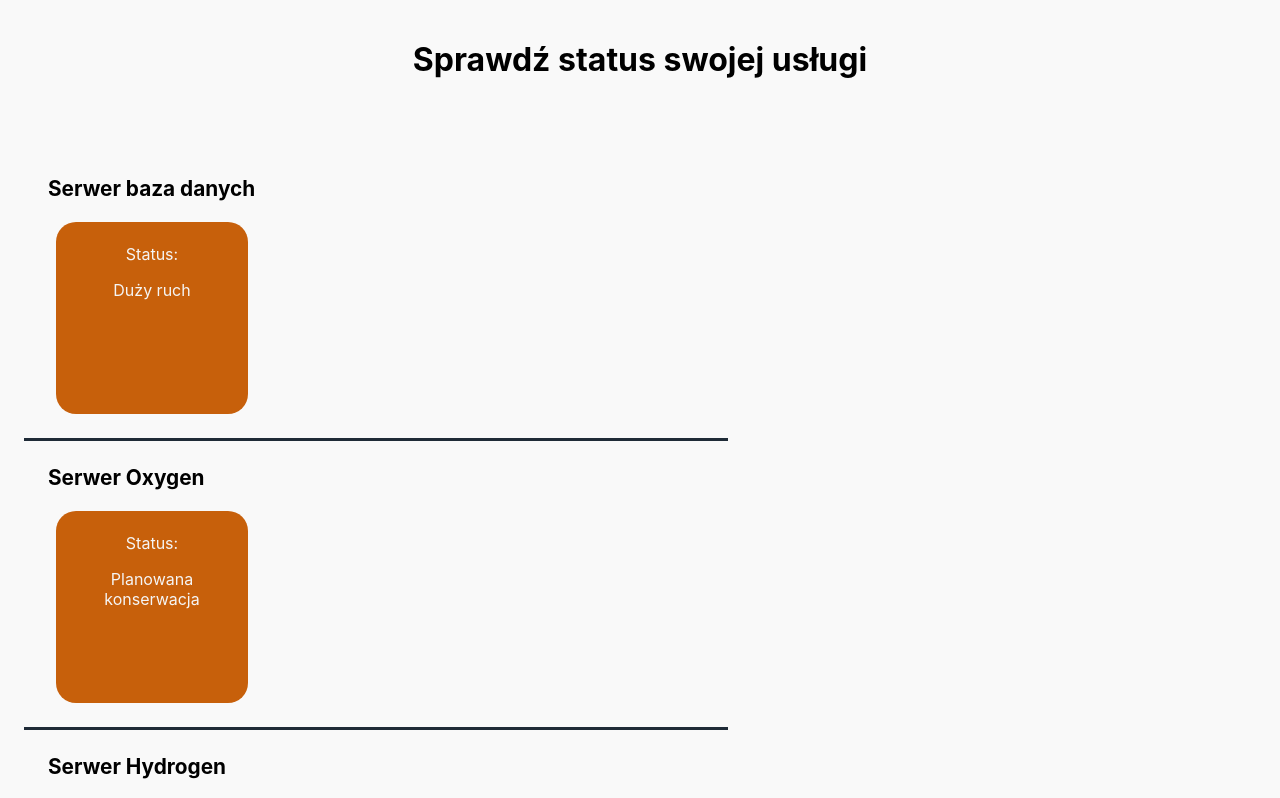
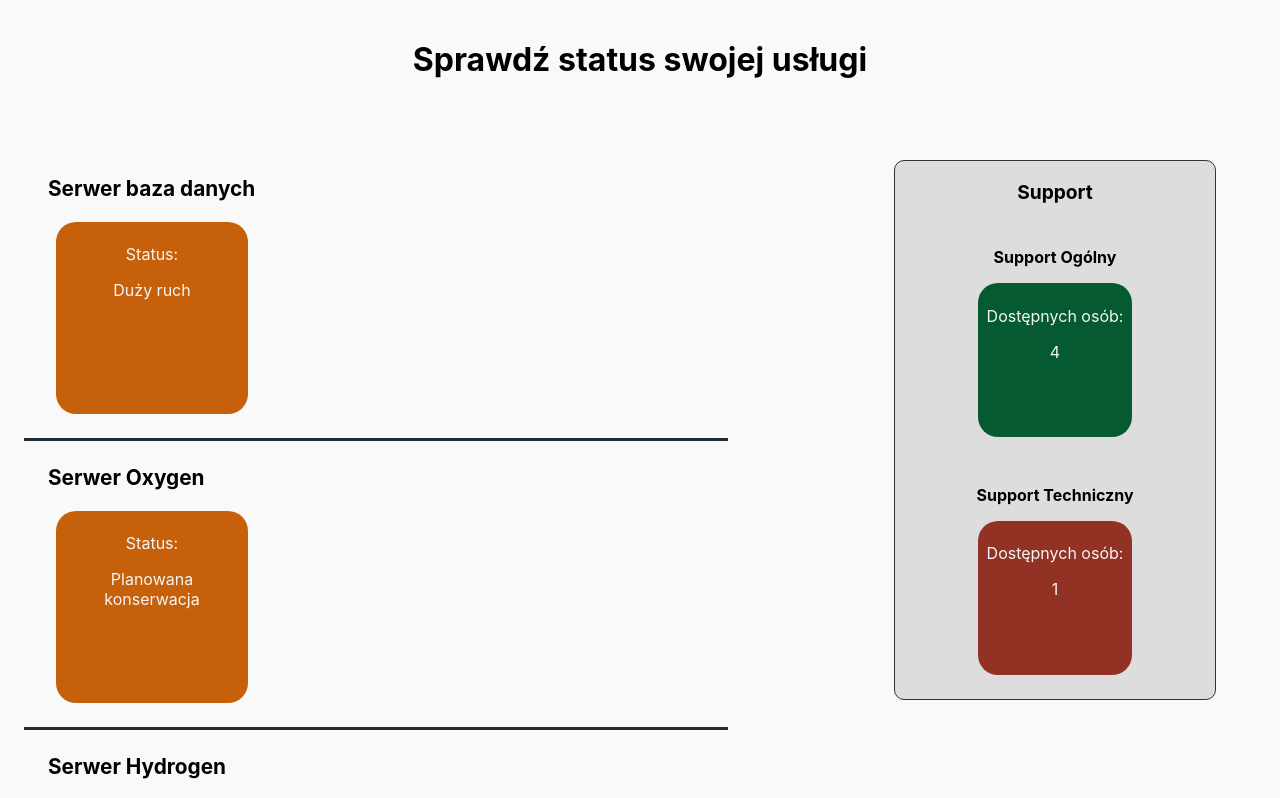
Before and after one commit to pinkjagnie/support-page-bb, a React (Create React App) app: page / in a window 1280 px wide. Shown: the top 798 px of the page. Built offline with nearby package versions, Linux system fonts and the light colour scheme.

Commit message:
Added support box

```diff
--- a/src/App.js
+++ b/src/App.js
@@ -1,11 +1,13 @@
 import Header from "./components/Header";
 import Main from "./components/Main";
+import Support from "./components/Support";
 
 function App() {
   return (
     <>
       <Header />
       <Main />
+      <Support />
     </>
   );
 }
--- /dev/null
+++ b/src/components/Support.js
@@ -0,0 +1,37 @@
+import React from "react";
+
+import styles from "./support.module.css";
+
+const Support = () => {
+  return(
+    <div className={styles.supportSection}>
+      <div className={styles.supportOverall}>
+
+        <p className={styles.supportName}>Support</p>
+
+        <div className={styles.supportBox}>
+          <p className={styles.supportTitle}>Support Ogólny</p>
+          <div className={styles.supportStatusOK}>
+            <div className={styles.supportStatusText}>
+              <p>Dostępnych osób:</p>
+              <p>4</p>
+            </div>
+          </div>
+        </div>
+
+        <div className={styles.supportBox}>
+          <p className={styles.supportTitle}>Support Techniczny</p>
+          <div className={styles.supportStatusBad}>
+            <div className={styles.supportStatusText}>
+              <p>Dostępnych osób:</p>
+              <p>1</p>
+            </div>
+          </div>
+        </div>
+
+      </div>
+    </div>
+  )
+};
+
+export default Support;
--- /dev/null
+++ b/src/components/support.module.css
@@ -0,0 +1,67 @@
+.supportSection {
+  width: 30vw;
+  position: relative;
+}
+
+.supportOverall {
+  position: fixed;
+  right: 5vw;
+  top: 20vh;
+  width: 25vw;
+  background-color: #ddd;
+  border: #333 solid 1px;
+  border-radius: 10px;
+}
+
+.supportOverall .supportName {
+  font-size: 1.2rem;
+  font-weight: bold;
+  text-align: center;
+}
+
+.supportBox {
+  padding: 1.5rem;
+}
+
+.supportTitle {
+  margin-top: 0;
+  text-align: center;
+  font-weight: bold;
+}
+
+.supportBox .supportStatus,
+.supportBox .supportStatusOK,
+.supportBox .supportStatusBad,
+.supportBox .supportStatusOr,
+.supportBox .supportStatusRest {
+  margin: 0 auto;
+  width: 12vw;
+  height: 12vw;
+  border-radius: 20px;
+}
+
+.supportBox .supportStatusOK {
+  background-color: #055a32;
+}
+
+.supportBox .supportStatusBad {
+  background-color: #913225;
+}
+
+.supportBox .supportStatusOr {
+  background-color: rgb(199, 96, 11);
+}
+
+.supportBox .supportStatusRest {
+  background-color: rgb(65, 65, 65);
+}
+
+.supportBox .supportStatus .supportStatusText,
+.supportBox .supportStatusOK .supportStatusText,
+.supportBox .supportStatusBad .supportStatusText,
+.supportBox .supportStatusOr .supportStatusText,
+.supportBox .supportStatusRest .supportStatusText {
+  padding: 0.4rem;
+  text-align: center;
+  color: whitesmoke
+}
```
